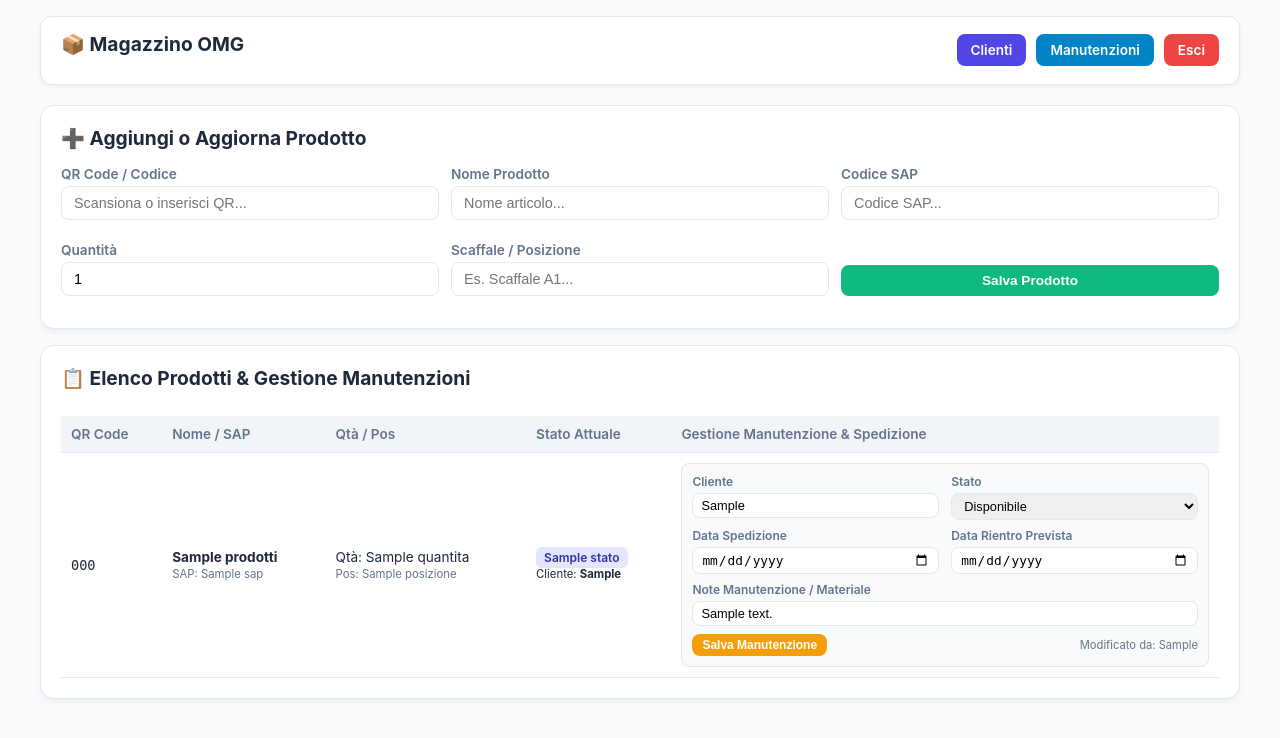
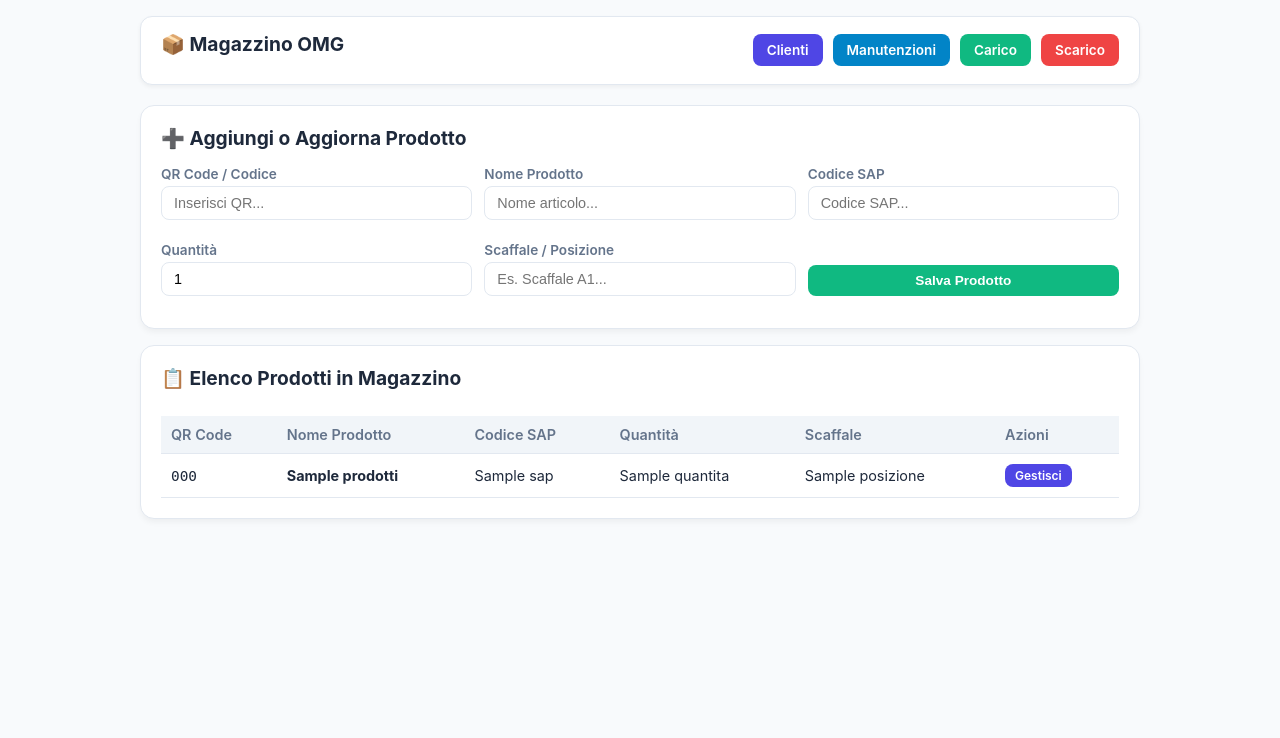
Before and after one commit to saffiodeep95/magazzinooi-qr, a Python web app: template templates/index.html in a window 1280 px wide. Shown: the top 738 px of the page. Run offline with Jinja, Linux system fonts and the light colour scheme; the template is opened without the code that fills it: most values are stand-ins (such as "Sample title", 1, 10 or a date in 2020).

Commit message:
Update index.html

```diff
--- a/templates/index.html
+++ b/templates/index.html
@@ -4,43 +4,35 @@
     <meta charset="UTF-8">
     <meta name="viewport" content="width=device-width, initial-scale=1.0">
     <title>Magazzino OMG</title>
-    <link rel="manifest" href="{{ url_for('static', filename='manifest.json') }}">
-    <meta name="theme-color" content="#4f46e5">
     <style>
         :root {
             --primary: #4f46e5;
             --success: #10b981;
             --danger: #ef4444;
-            --warning: #f59e0b;
-            --info: #0284c7;
             --bg-color: #f8fafc;
             --card-bg: #ffffff;
             --text-main: #1e293b;
             --text-muted: #64748b;
             --border-color: #e2e8f0;
         }
-        body { font-family: -apple-system, BlinkMacSystemFont, "Segoe UI", Roboto, sans-serif; max-width: 1200px; margin: 0 auto; padding: 16px; background: var(--bg-color); color: var(--text-main); }
+        body { font-family: -apple-system, BlinkMacSystemFont, "Segoe UI", Roboto, sans-serif; max-width: 1000px; margin: 0 auto; padding: 16px; background: var(--bg-color); color: var(--text-main); }
         .header { display: flex; justify-content: space-between; align-items: center; margin-bottom: 20px; background: var(--card-bg); padding: 15px 20px; border-radius: 12px; box-shadow: 0 2px 4px rgba(0,0,0,0.05); border: 1px solid var(--border-color); flex-wrap: wrap; gap: 10px; }
         .nav-links { display: flex; gap: 10px; align-items: center; flex-wrap: wrap; }
         .btn { background: var(--primary); color: white; padding: 8px 14px; border-radius: 8px; text-decoration: none; font-size: 0.85rem; font-weight: 600; border: none; cursor: pointer; display: inline-block; }
         .btn:hover { opacity: 0.9; }
         .btn-danger { background: var(--danger); }
         .btn-success { background: var(--success); }
-        .btn-warning { background: var(--warning); color: #fff; }
-        .btn-info { background: var(--info); }
         .card { background: var(--card-bg); padding: 20px; border-radius: 14px; box-shadow: 0 4px 6px -1px rgba(0,0,0,0.05); margin-bottom: 16px; border: 1px solid var(--border-color); }
         h1, h2 { font-size: 1.2rem; color: var(--text-main); margin-top: 0; }
-        table { width: 100%; border-collapse: collapse; margin-top: 10px; font-size: 0.85rem; }
-        th, td { padding: 10px; text-align: left; border-bottom: 1px solid var(--border-color); vertical-align: middle; }
+        table { width: 100%; border-collapse: collapse; margin-top: 10px; font-size: 0.9rem; }
+        th, td { padding: 10px; text-align: left; border-bottom: 1px solid var(--border-color); }
         th { background: #f1f5f9; color: var(--text-muted); font-weight: 600; }
         .flash { background: #dcfce7; color: #166534; padding: 10px; border-radius: 8px; margin-bottom: 15px; font-size: 0.9rem; border: 1px solid #bbf7d0; }
         .form-group { margin-bottom: 12px; }
         label { display: block; font-size: 0.85rem; font-weight: 600; margin-bottom: 4px; color: var(--text-muted); }
-        input, select, textarea { width: 100%; padding: 8px 12px; border: 1px solid var(--border-color); border-radius: 8px; font-size: 0.9rem; box-sizing: border-box; }
+        input, select { width: 100%; padding: 8px 12px; border: 1px solid var(--border-color); border-radius: 8px; font-size: 0.9rem; box-sizing: border-box; }
         .grid-3 { display: grid; grid-template-columns: repeat(3, 1fr); gap: 12px; }
-        .grid-2 { display: grid; grid-template-columns: repeat(2, 1fr); gap: 12px; }
-        .action-btns { display: flex; gap: 5px; flex-wrap: wrap; }
-        @media(max-width: 768px) { .grid-3, .grid-2 { grid-template-columns: 1fr; } }
+        @media(max-width: 768px) { .grid-3 { grid-template-columns: 1fr; } }
     </style>
 </head>
 <body>
@@ -49,8 +41,9 @@
         <h1>📦 Magazzino OMG</h1>
         <div class="nav-links">
             <a href="{{ url_for('clienti') }}" class="btn">Clienti</a>
-            <a href="{{ url_for('lista_manutenzioni') }}" class="btn btn-info">Manutenzioni</a>
-            <a href="{{ url_for('logout') }}" class="btn btn-danger">Esci</a>
+            <a href="{{ url_for('lista_manutenzioni') }}" class="btn" style="background: #0284c7;">Manutenzioni</a>
+            <a href="{{ url_for('carico') }}" class="btn btn-success">Carico</a>
+            <a href="{{ url_for('scarico') }}" class="btn btn-danger">Scarico</a>
         </div>
     </div>
 
@@ -62,14 +55,14 @@
       {% endif %}
     {% endwith %}
 
-    <!-- Sezione Inserimento / Aggiunta Prodotto -->
+    <!-- Form Aggiunta Prodotto -->
     <div class="card">
         <h2>➕ Aggiungi o Aggiorna Prodotto</h2>
         <form action="{{ url_for('aggiungi_prodotto') }}" method="POST">
             <div class="grid-3">
                 <div class="form-group">
                     <label>QR Code / Codice</label>
-                    <input type="text" name="qr_code" required placeholder="Scansiona o inserisci QR...">
+                    <input type="text" name="qr_code" required placeholder="Inserisci QR...">
                 </div>
                 <div class="form-group">
                     <label>Nome Prodotto</label>
@@ -96,77 +89,32 @@
         </form>
     </div>
 
-    <!-- Elenco Prodotti in Magazzino con Gestione Manutenzione per ciascun elemento -->
+    <!-- Tabella Prodotti -->
     <div class="card">
-        <h2>📋 Elenco Prodotti & Gestione Manutenzioni</h2>
+        <h2>📋 Elenco Prodotti in Magazzino</h2>
         {% if prodotti %}
         <div style="overflow-x: auto;">
             <table>
                 <thead>
                     <tr>
                         <th>QR Code</th>
-                        <th>Nome / SAP</th>
-                        <th>Qtà / Pos</th>
-                        <th>Stato Attuale</th>
-                        <th>Gestione Manutenzione & Spedizione</th>
+                        <th>Nome Prodotto</th>
+                        <th>Codice SAP</th>
+                        <th>Quantità</th>
+                        <th>Scaffale</th>
+                        <th>Azioni</th>
                     </tr>
                 </thead>
                 <tbody>
                     {% for p in prodotti %}
                     <tr>
                         <td><code>{{ p.qr_code }}</code></td>
+                        <td><strong>{{ p.nome }}</strong></td>
+                        <td>{{ p.sap if p.sap else '-' }}</td>
+                        <td>{{ p.quantita }}</td>
+                        <td>{{ p.posizione if p.posizione else '-' }}</td>
                         <td>
-                            <strong>{{ p.nome }}</strong>
-                            {% if p.sap %}<br><small style="color: var(--text-muted);">SAP: {{ p.sap }}</small>{% endif %}
-                        </td>
-                        <td>
-                            Qtà: {{ p.quantita }}<br>
-                            <small style="color: var(--text-muted);">Pos: {{ p.posizione if p.posizione else '-' }}</small>
-                        </td>
-                        <td>
-                            <span style="padding: 3px 8px; border-radius: 6px; font-size: 0.75rem; background: #e0e7ff; color: #3730a3; font-weight: 600;">
-                                {{ p.stato }}
-                            </span>
-                            {% if p.cliente_manutenzione %}
-                                <br><small>Cliente: <strong>{{ p.cliente_manutenzione }}</strong></small>
-                            {% endif %}
-                        </td>
-                        <td>
-                            <!-- Modulo rapido integrato per aggiornare la manutenzione del singolo prodotto -->
-                            <form action="{{ url_for('aggiorna_manutenzione', id=p.id) }}" method="POST" style="background: #f8fafc; padding: 10px; border-radius: 8px; border: 1px solid var(--border-color);">
-                                <div class="grid-2" style="margin-bottom: 8px;">
-                                    <div>
-                                        <label style="font-size: 0.75rem;">Cliente</label>
-                                        <input type="text" name="cliente_manutenzione" value="{{ p.cliente_manutenzione if p.cliente_manutenzione else '' }}" placeholder="Nome cliente..." style="padding: 4px 8px; font-size: 0.8rem;">
-                                    </div>
-                                    <div>
-                                        <label style="font-size: 0.75rem;">Stato</label>
-                                        <select name="stato" style="padding: 4px 8px; font-size: 0.8rem;">
-                                            <option value="Disponibile" {% if p.stato == 'Disponibile' %}selected{% endif %}>Disponibile</option>
-                                            <option value="In Manutenzione" {% if p.stato == 'In Manutenzione' %}selected{% endif %}>In Manutenzione</option>
-                                            <option value="Spedito" {% if p.stato == 'Spedito' %}selected{% endif %}>Spedito</option>
-                                        </select>
-                                    </div>
-                                </div>
-                                <div class="grid-2" style="margin-bottom: 8px;">
-                                    <div>
-                                        <label style="font-size: 0.75rem;">Data Spedizione</label>
-                                        <input type="date" name="data_spedizione" value="{{ p.data_spedizione if p.data_spedizione else '' }}" style="padding: 4px 8px; font-size: 0.8rem;">
-                                    </div>
-                                    <div>
-                                        <label style="font-size: 0.75rem;">Data Rientro Prevista</label>
-                                        <input type="date" name="data_rientro" value="{{ p.data_rientro if p.data_rientro else '' }}" style="padding: 4px 8px; font-size: 0.8rem;">
-                                    </div>
-                                </div>
-                                <div style="margin-bottom: 8px;">
-                                    <label style="font-size: 0.75rem;">Note Manutenzione / Materiale</label>
-                                    <input type="text" name="note_manutenzione" value="{{ p.note_manutenzione if p.note_manutenzione else '' }}" placeholder="Inserisci note o dettagli..." style="padding: 4px 8px; font-size: 0.8rem;">
-                                </div>
-                                <div style="display: flex; justify-content: space-between; align-items: center;">
-                                    <button type="submit" class="btn btn-warning" style="padding: 4px 10px; font-size: 0.75rem;">Salva Manutenzione</button>
-                                    <small style="color: var(--text-muted); font-size: 0.7rem;">Modificato da: {{ p.modificato_da if p.modificato_da else '-' }}</small>
-                                </div>
-                            </form>
+                            <a href="{{ url_for('gestisci_prodotto', qr_code=p.qr_code) }}" class="btn" style="padding: 4px 10px; font-size: 0.75rem;">Gestisci</a>
                         </td>
                     </tr>
                     {% endfor %}
```
